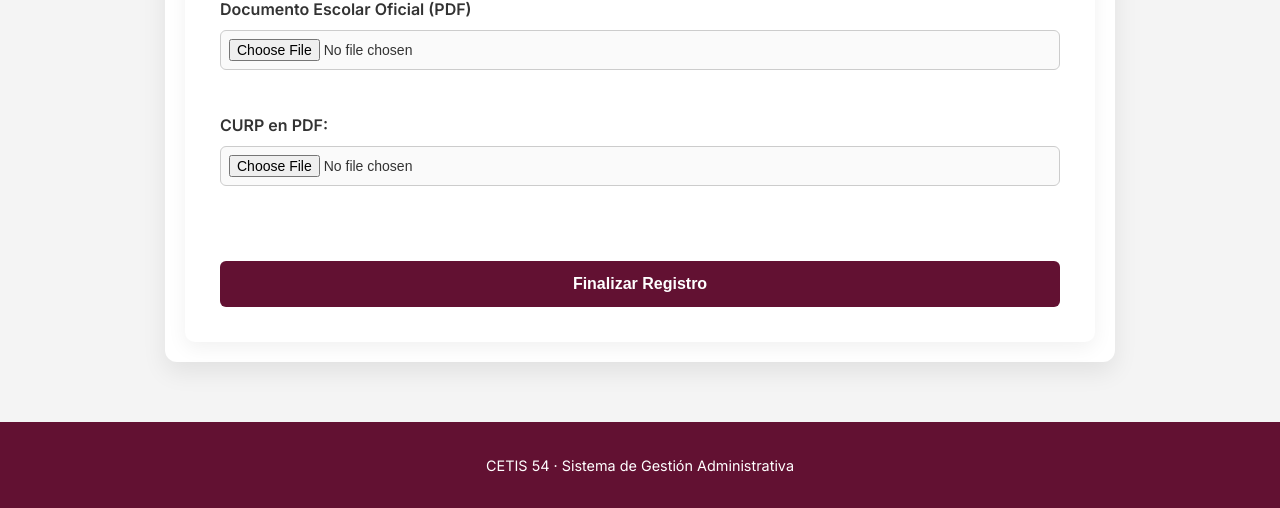
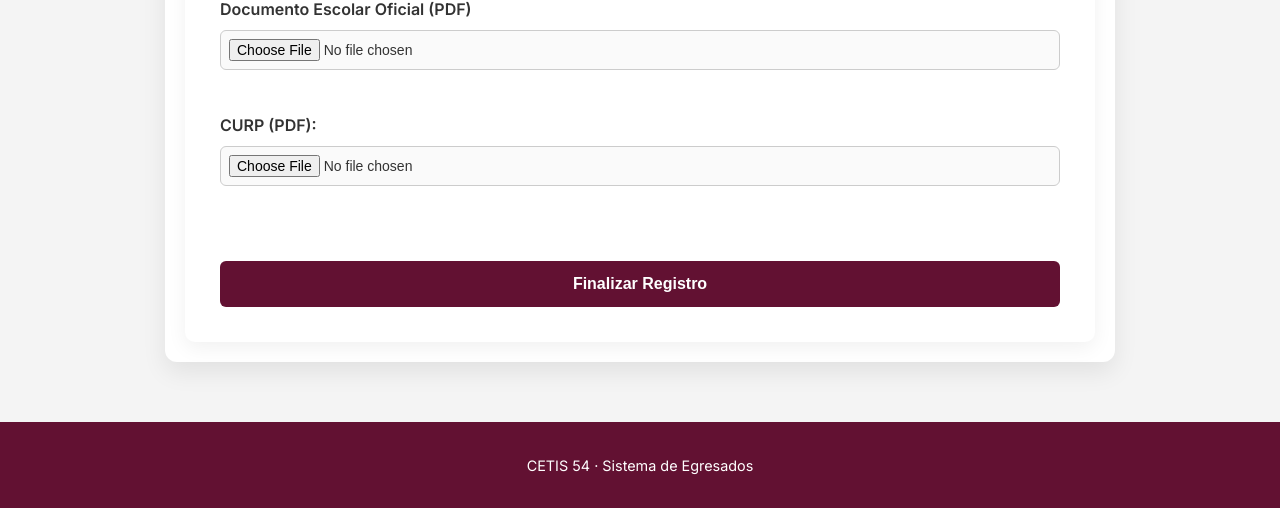
Before and after one commit to YahirArboleya/egresadosCetis54, a Flask app: page /formulario in a window 1280 px wide. Shown: the part 1695-2203 px from the top of the page. Run offline with Flask 3, Linux system fonts and the light colour scheme; some libraries are stand-ins or nearby versions.

Commit message:
✨mejorando cositas

```diff
--- a/templates/aviso_privacidad.html
+++ b/templates/aviso_privacidad.html
@@ -75,7 +75,7 @@
 </div>
 
 <footer class="footer">
-    <p>CETIS 54 · Sistema de Gestión Administrativa</p>
+    <p>CETIS 54 · Sistema de Egresados</p>
 </footer>
 
 </body>
--- a/templates/index.html
+++ b/templates/index.html
@@ -137,7 +137,7 @@
                 </div>
 
                 <div class="full">
-                    <label>CURP en PDF:</label>
+                    <label>CURP (PDF):</label>
                     <input type="file" name="file_curp" accept="application/pdf" required>
                 </div>
 
@@ -153,7 +153,7 @@
 </div>
 
 <footer class="footer">
-    <p>CETIS 54 · Sistema de Gestión Administrativa</p>
+    <p>CETIS 54 · Sistema de Egresados</p>
 </footer>
 
 </body>
--- a/templates/inicio.html
+++ b/templates/inicio.html
@@ -59,7 +59,7 @@
 
 <!-- ===== FOOTER ===== -->
 <footer class="footer">
-    <p>CETIS 54 · Sistema de Gestión Administrativa</p>
+    <p>CETIS 54 · Sistema de Egresados</p>
 </footer>
 
 </body>
--- a/templates/login.html
+++ b/templates/login.html
@@ -14,7 +14,7 @@
     <div class="logo-section">
         <img src="{{ url_for('static', filename='img/logo.png') }}" alt="Logo CETIS 54">
         <h1>CETIS 54</h1>
-        <p>Sistema de Gestión Administrativa</p>
+        <p>Sistema de Egresados</p>
     </div>
 
     <div class="login-box">
--- a/templates/pago_sep.html
+++ b/templates/pago_sep.html
@@ -81,7 +81,7 @@
 </div>
 
 <footer class="footer">
-    <p>CETIS 54 · Sistema de Gestión Administrativa</p>
+    <p>CETIS 54 · Sistema de Egresados</p>
 </footer>
 
 </body>
--- a/templates/verificacion.html
+++ b/templates/verificacion.html
@@ -68,7 +68,7 @@
 </div>
 
 <footer class="footer">
-    <p>CETIS 54 · Sistema de Gestión Administrativa</p>
+    <p>CETIS 54 · Sistema de Egresados</p>
 </footer>
 
 </body>
```
Also changed, not shown: 3 other files.
